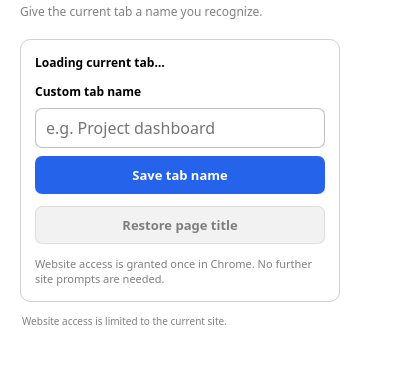
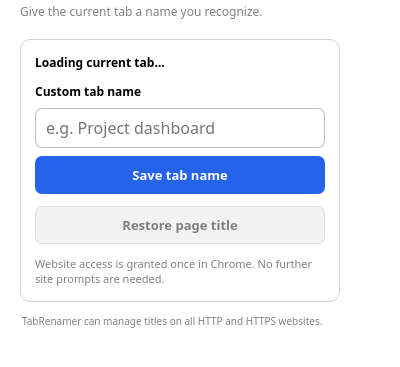
Before and after one commit to maralexofficial/maralex-chrome-tabrenamer, a browser extension: page src/popup/popup.html in a window 400 px wide. Shown: the part 47-414 px from the top of the page. Drawn offline with Linux system fonts and the light colour scheme.

Commit message:
Document one-time broad website access

```diff
--- a/src/popup/popup.html
+++ b/src/popup/popup.html
@@ -30,7 +30,7 @@
         </p>
       </section>
       <footer class="popup__footer">
-        Website access is limited to the current site.
+        TabRenamer can manage titles on all HTTP and HTTPS websites.
       </footer>
     </main>
   </body>
```
